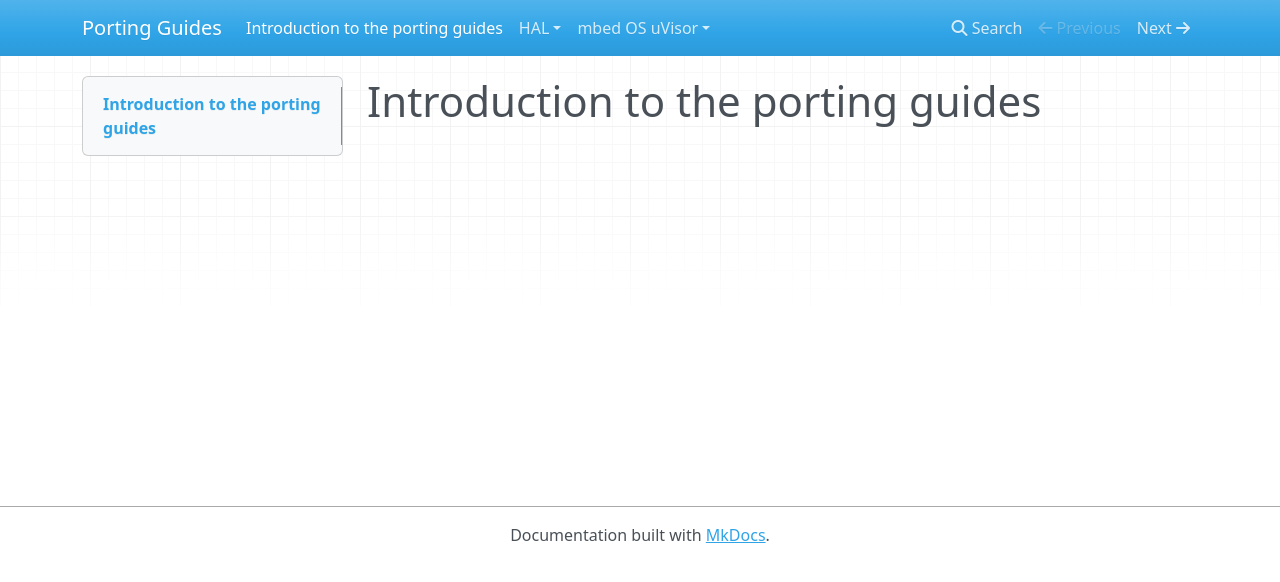
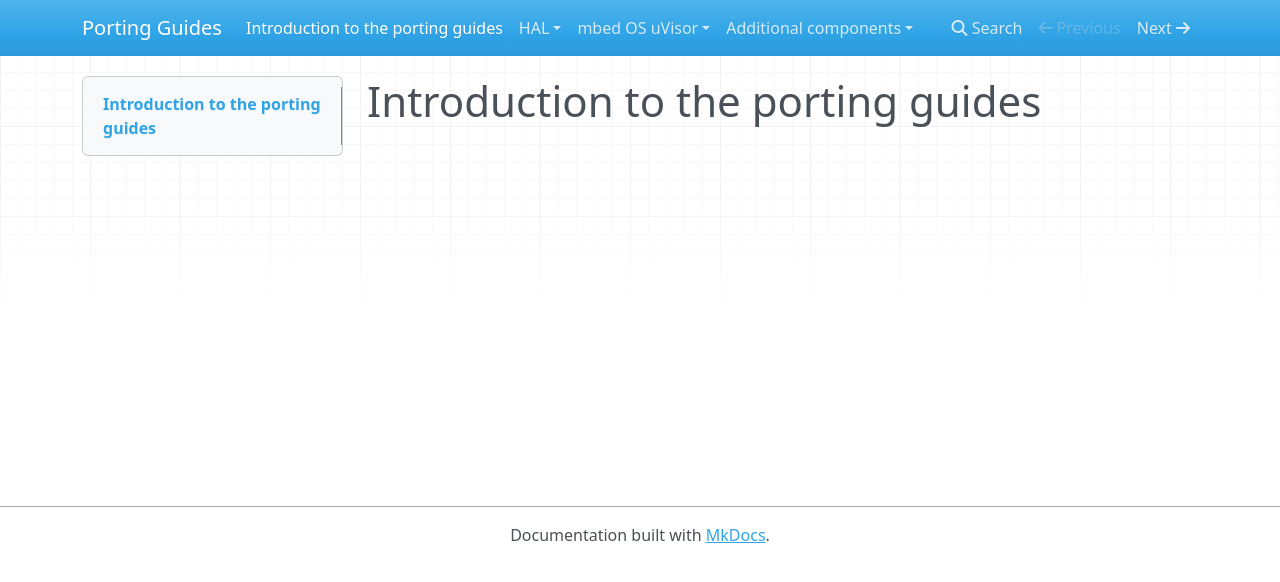
Before and after one commit to pan-/Porting_Guide, an MkDocs documentation site: the page built from Docs/index.md, in a window 1280 px wide. Shown: the top 582 px of the page. Built offline with MkDocs 1.6.1, drawn with Linux system fonts in a browser that asks for light colours; nearby versions of some CDN libraries; old or Windows-style settings are respelled for this version of MkDocs; part of the change alters nothing that is shown.

Commit message:
client and 6lowpan

```diff
--- a/mkdocs.yml
+++ b/mkdocs.yml
@@ -6,5 +6,8 @@ pages:
 - ['index.md','Introduction to the porting guides']
 - ['low_power_ticker.md','HAL','Low power ticker']
 - ['uVisor.md','mbed OS uVisor','uVisor']
+- ['mbed_client.md','Additional components','mbed Client']
+- ['6lowpan.md','Additional components','The mbed 6LoWPAN stack']
+
 
 extra_css: ['FullCSS.css']
```
